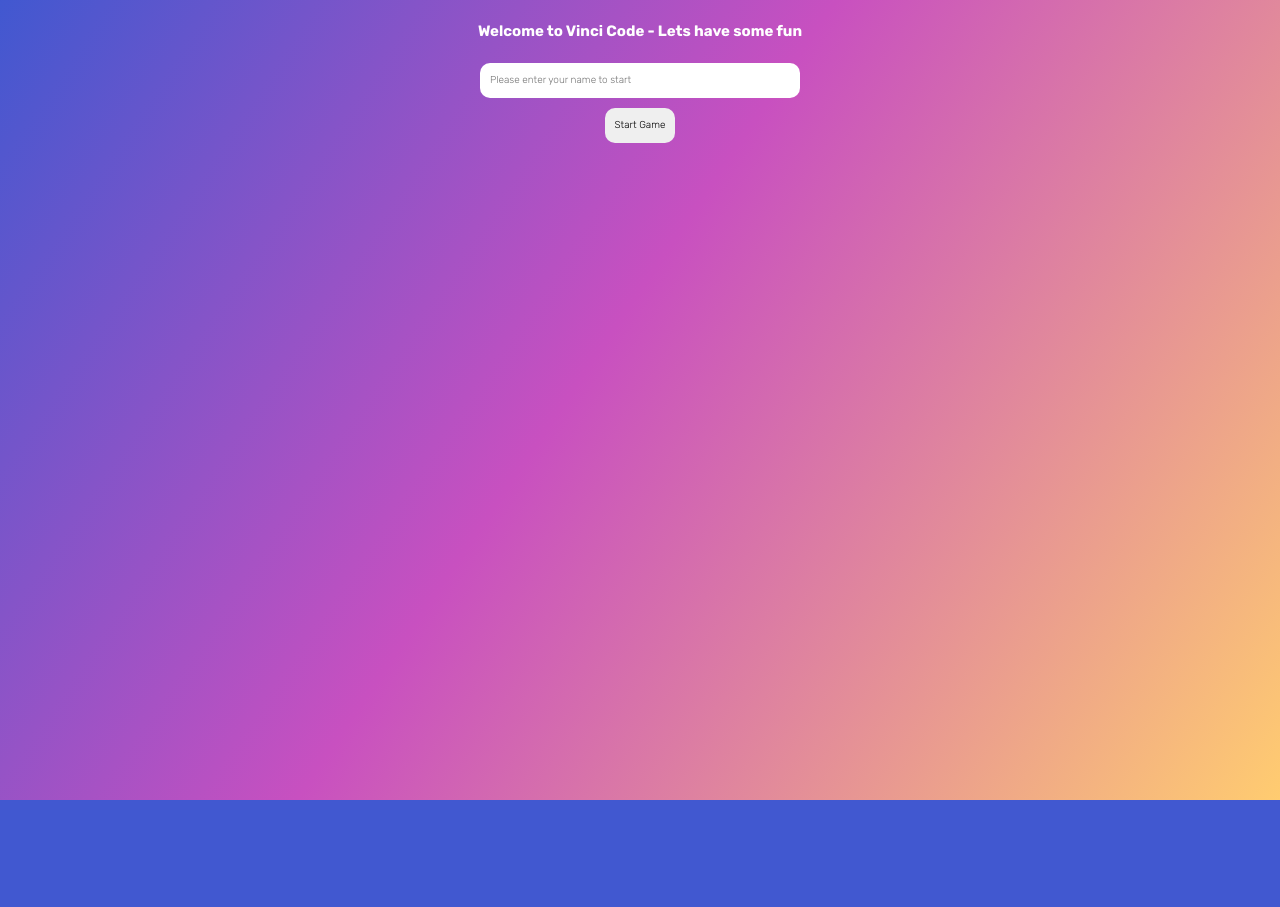
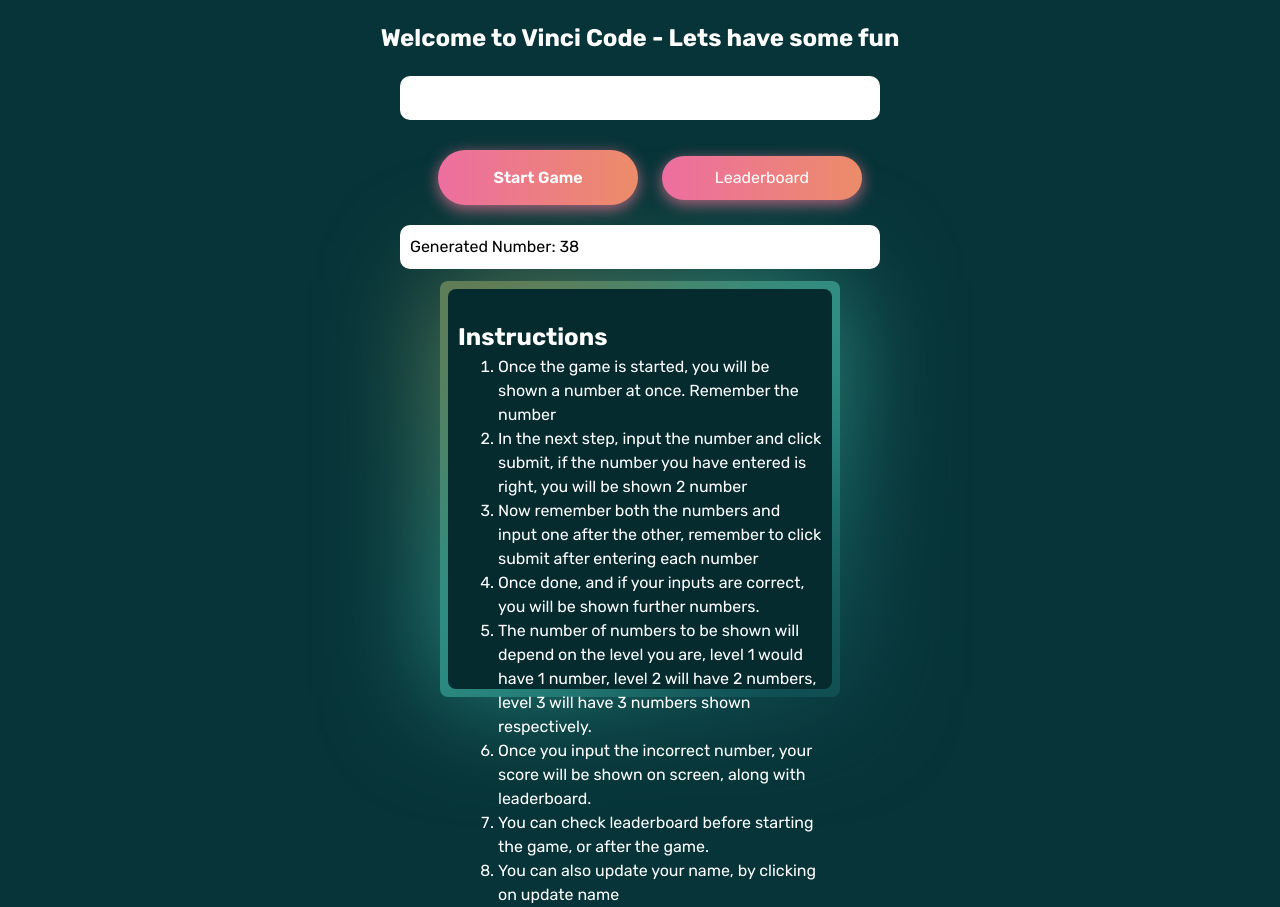
Before and after one commit to theprogrammerinyou/vinci-code, a website built with Parcel: page src/index.html in a window 1280 px wide. Both pictures are taken after a click on the button "Start Game". Before the commit the page ends 800 px from the top, so only its background shows below. Built offline with nearby package versions, Linux system fonts and the light colour scheme.

Commit message:
add JS, add functionality to generate random numbers and validate responses from user

```diff
--- a/src/assets/index.css
+++ b/src/assets/index.css
@@ -1,35 +1,33 @@
 @import url(reset.css);
+
+@property --gradient-angle {
+  syntax: "<angle>";
+  initial-value: 0deg;
+  inherits: false;
+}
 
 :root {
   --color-white: #fff;
   --color-black: #000;
-
-  /* Colors */
-  --color-primary: hsl(232, 60%, 47%);
-  --color-secondary: hsl(311, 52%, 63%);
-  --color-tertiary: hsl(39, 100%, 70%);
 
   /* Common values */
   --common-margin: 20px;
   --common-padding: 10px;
   --common-font-size: 16px;
   --common-border-radius: 10px;
+
+  --color-primary: #052b2f;
+  --color-bg: #073438;
+  --color-tertiary: #0e4b50;
+  --color-accent: #2d8f85;
+  --color-transition: #637c54;
 }
 
 body {
   font-family: "Rubik", "Montserrat";
-  background-color: #4158d0;
-  background-image: linear-gradient(
-    124deg,
-    #4158d0 0%,
-    #c850c0 46%,
-    #ffcc70 100%
-  );
-  background-repeat: no-repeat;
   width: 100vw;
   height: 100vh;
-  font-size: 62.5%;
-  font-weight: 300;
+  background: var(--color-bg);
 }
 
 .container {
@@ -49,23 +47,122 @@ body {
   gap: 10px;
 }
 
-.container--title {
+.title {
   margin-top: var(--common-margin);
   color: var(--color-white);
 }
 
 #container--input {
-  width: 20rem;
+  width: 30rem;
   border-radius: var(--common-border-radius);
   padding: var(--common-padding);
   outline: none;
+  font-weight: 300;
+  font-size: 1em;
   border: none;
 }
 
 #container--button-start {
-  padding: var(--common-padding);
-  border-radius: var(--common-border-radius);
+  width: 200px;
+  font-size: 16px;
+  font-weight: 600;
+  color: #fff;
+  margin: 20px;
+  height: 55px;
+  text-align: center;
+  background-size: 300% 100%;
   outline: none;
   border: none;
   cursor: pointer;
+  background-image: linear-gradient(
+    to right,
+    #ed6ea0,
+    #ec8c69,
+    #f7186a,
+    #fbb03b
+  );
+  box-shadow: 0 4px 15px 0 rgba(236, 116, 149, 0.75);
+
+  border-radius: 50px;
 }
+
+#container--button-start:hover {
+  background-position: 100% 0;
+  -moz-transition: all 0.4s ease-in-out;
+  -o-transition: all 0.4s ease-in-out;
+  -webkit-transition: all 0.4s ease-in-out;
+  transition: all 0.4s ease-in-out;
+}
+
+#container--button-leaderboard {
+  width: 200px;
+  color: #fff;
+  padding: var(--common-padding);
+  background-size: 300% 100%;
+  outline: none;
+  border: none;
+  cursor: pointer;
+  background-image: linear-gradient(
+    to right,
+    #ed6ea0,
+    #ec8c69,
+    #f7186a,
+    #fbb03b
+  );
+  box-shadow: 0 4px 15px 0 rgba(236, 116, 149, 0.75);
+  border-radius: 50px;
+}
+
+.article--instructions {
+  height: 50%;
+  padding: var(--common-padding);
+  width: 30%;
+  margin-top: var(--common-margin);
+  color: var(--color-white);
+  aspect-ratio: 1 / 1.5;
+  background: var(--color-primary);
+  border-radius: 0.5rem;
+
+  position: relative;
+}
+
+.article--instructions::before,
+.article--instructions::after {
+  content: "";
+  position: absolute;
+  inset: -0.5rem;
+  z-index: -1;
+  background: conic-gradient(
+    from var(--gradient-angle),
+    var(--color-tertiary),
+    var(--color-accent),
+    var(--color-transition),
+    var(--color-accent),
+    var(--color-tertiary)
+  );
+  border-radius: inherit;
+  animation: rotation 20s linear infinite;
+}
+
+.article--instructions::after {
+  filter: blur(3.5rem);
+}
+
+#container--numbers,
+#container--score {
+  color: var(--color-black);
+  width: 30rem;
+  padding: var(--common-padding);
+  border-radius: var(--common-border-radius);
+  background-color: var(--color-white);
+  display: none;
+}
+
+@keyframes rotation {
+  0% {
+    --gradient-angle: 0deg;
+  }
+  100% {
+    --gradient-angle: 360deg;
+  }
+}
--- a/src/index.html
+++ b/src/index.html
@@ -1,18 +1,66 @@
 <!DOCTYPE html>
 <html lang="en">
   <head>
-    <meta charset="UTF-8">
-    <meta name="viewport" content="width=device-width, initial-scale=1.0">
+    <meta charset="UTF-8" />
+    <meta name="viewport" content="width=device-width, initial-scale=1.0" />
     <link href="./assets/index.css" rel="stylesheet" />
     <title>Vinci Code</title>
   </head>
   <body>
     <main class="container">
-        <h2 class="container--title">Welcome to Vinci Code - Lets have some fun</h1>
+      <h2 class="title">Welcome to Vinci Code - Lets have some fun</h2>
       <div class="container--game">
-            <input type="text" id="container--input" placeholder="Please enter your name to start" />
+        <input font-size: 62.5%; type="text" id="container--input" />
+        <div class="container--button">
           <button type="submit" id="container--button-start">Start Game</button>
+          <button type="submit" id="container--button-leaderboard">
+            Leaderboard
+          </button>
         </div>
+      </div>
+
+      <div id="container--numbers"></div>
+      <div id="container--score">
+        <p>Random Number</p>
+      </div>
+
+      <article class="article--instructions">
+        <h2 class="title">Instructions</h2>
+        <section>
+          <ol>
+            <li>
+              Once the game is started, you will be shown a number at once.
+              Remember the number
+            </li>
+            <li>
+              In the next step, input the number and click submit, if the number
+              you have entered is right, you will be shown 2 number
+            </li>
+            <li>
+              Now remember both the numbers and input one after the other,
+              remember to click submit after entering each number
+            </li>
+            <li>
+              Once done, and if your inputs are correct, you will be shown
+              further numbers.
+            </li>
+            <li>
+              The number of numbers to be shown will depend on the level you
+              are, level 1 would have 1 number, level 2 will have 2 numbers,
+              level 3 will have 3 numbers shown respectively.
+            </li>
+            <li>
+              Once you input the incorrect number, your score will be shown on
+              screen, along with leaderboard.
+            </li>
+            <li>
+              You can check leaderboard before starting the game, or after the
+              game.
+            </li>
+            <li>You can also update your name, by clicking on update name</li>
+          </ol>
+        </section>
+      </article>
     </main>
     <script src="index.mjs"></script>
   </body>
--- a/src/index.mjs
+++ b/src/index.mjs
@@ -0,0 +1,128 @@
+const startBtn = document.getElementById("container--button-start");
+const inputField = document.getElementById("container--input");
+const numbersContainer = document.getElementById("container--numbers");
+const scoreContainer = document.getElementById("container--score");
+const leaderboardBtn = document.getElementById("container--button-leaderboard");
+
+let score = 0;
+let level = 1;
+let generatedNumbers = [];
+let enteredNumbers = [];
+let isUserInput = false;
+
+function resetState() {
+  generatedNumbers = [];
+  enteredNumbers = [];
+  inputField.value = "";
+  startBtn.textContent = "Start Game";
+  startBtn.removeEventListener("click", startGame);
+  leaderboardBtn.removeEventListener("click", getLeaderboard);
+}
+
+function generateRandomNumbers() {
+  return Math.floor(Math.random() * 60) + 1;
+}
+
+function getRandomNumbersList() {
+  for (let i = 0; i <= level; i++) {
+    generatedNumbers.push(generateRandomNumbers());
+  }
+}
+
+function endGame() {
+  scoreContainer.style.display = "block";
+  scoreContainer.innerHTML = `<p>Your score is ${score}</p>`;
+}
+
+function verifyLevel() {
+  const isCorrect = enteredNumbers.every((number, index) => {
+    if (Number(number) == Number(generatedNumbers[index])) return true;
+    return false;
+  });
+
+  isUserInput = false;
+  if (isCorrect) {
+    const user = localStorage.getItem("currentUserName");
+    const playersDetails = {
+      playerName: user,
+      playerScore: score,
+      playerLevel: level,
+    };
+    localStorage.setItem("playersDetails", JSON.stringify(playersDetails));
+    localStorage.removeItem("currentUserName");
+    level++;
+    score = level;
+    generatedNumbers = [];
+    enteredNumbers = [];
+    getRandomNumbersList();
+    displayNumbers({ valueToBeShown: 0 });
+  } else {
+    endGame();
+    resetState();
+  }
+}
+
+function checkUserInput() {
+  const inputValue = inputField.value;
+  enteredNumbers.push(inputValue);
+  inputField.value = "";
+  isUserInput = true;
+  console.log("entered numbers", enteredNumbers);
+  if (enteredNumbers.length === generatedNumbers.length) {
+    verifyLevel();
+  } else if (enteredNumbers.length < generatedNumbers.length) {
+    getUserInput();
+  }
+}
+
+function getUserInput() {
+  inputField.placeholder = "Please enter the number shown";
+  startBtn.textContent = "Enter Number";
+  isUserInput = true;
+  console.log("get user input");
+}
+
+function displayNumbers({ valueToBeShown }) {
+  console.log("value to be shown", valueToBeShown);
+  if (valueToBeShown <= level) {
+    numbersContainer.style.display = "block";
+    numbersContainer.innerHTML = `Generated Number: ${generatedNumbers[valueToBeShown]}`;
+    setTimeout(() => {
+      numbersContainer.innerHTML = "";
+      displayNumbers({ valueToBeShown: valueToBeShown + 1 });
+    }, 2000);
+  } else {
+    console.log("in display numbers else");
+    numbersContainer.style.display = "none";
+    getUserInput();
+  }
+}
+
+function getLeaderboard() {
+  const playerDetailsList = JSON.parse(localStorage.getItem("playersDetails"));
+  if (playerDetailsList) {
+    const playerScoresSorted = playerDetailsList.sort(
+      (a, b) => a.playerScore > b.playerScore
+    );
+    console.log("player score", playerScoresSorted);
+  } else {
+    console.log("No details found");
+  }
+}
+
+function startGame() {
+  if (isUserInput) {
+    checkUserInput();
+    scoreContainer.style.display = "none";
+  } else {
+    localStorage.setItem("currentUserName", inputField.value);
+    inputField.value = "";
+    getRandomNumbersList();
+    displayNumbers({ valueToBeShown: 0 });
+    scoreContainer.style.display = "none";
+  }
+}
+
+leaderboardBtn.addEventListener("click", getLeaderboard);
+
+startBtn.addEventListener("click", startGame);
```
Lines whose indentation alone changed are shown as unchanged.
